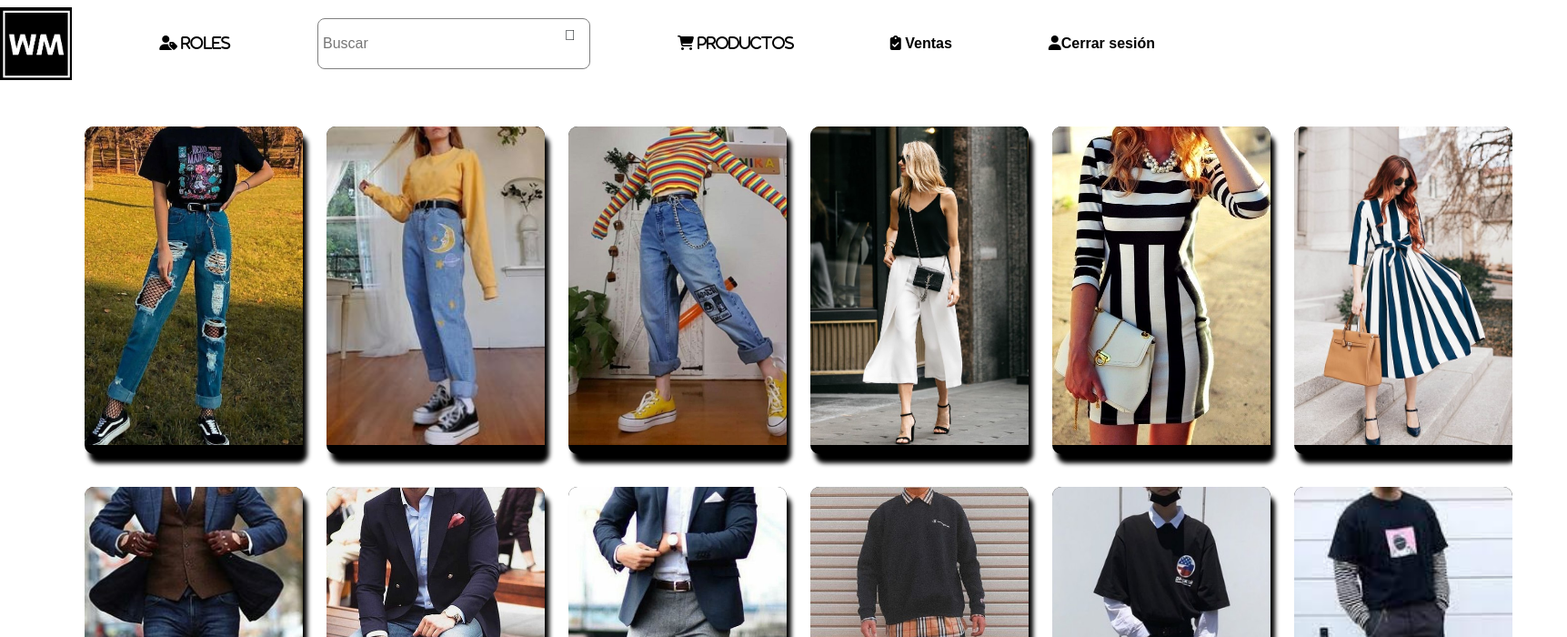
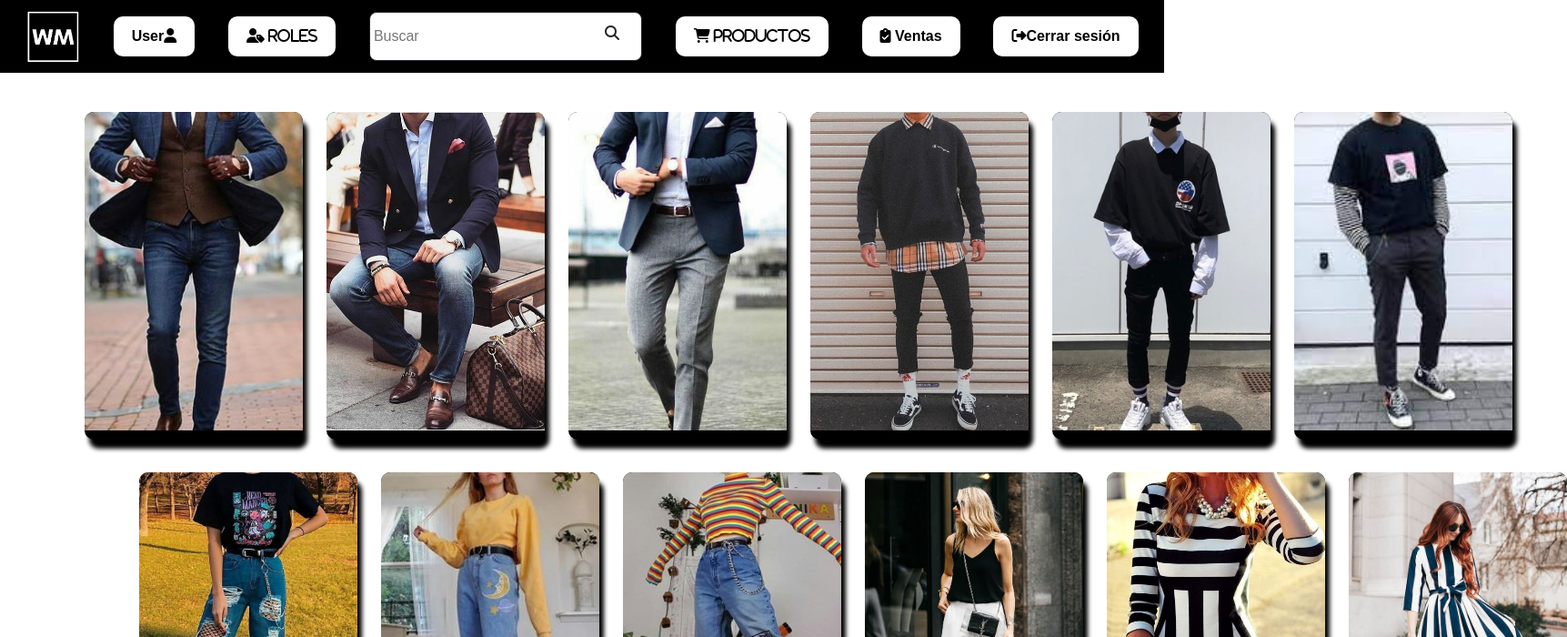
Before and after one commit to jarrieta1989/webmaster, a React (Create React App) app in the folder Tienda-virtual/: page / in a window 1280 px wide. Shown: the top 700 px of the page at 91% size, 1723 px wide, since content can reach past the window. Built offline with nearby package versions, Linux system fonts and the light colour scheme.

Commit message:
Si el usuario esta registrado colocara su nombre, si no 'user'

```diff
--- a/Tienda-virtual/src/Layouts/Layout.jsx
+++ b/Tienda-virtual/src/Layouts/Layout.jsx
@@ -4,7 +4,7 @@ import Footer from '../components/Footer'
 
 const Layaout = ({children}) => {
     return (
-        <div className= 'mainContainer'>
+        <div className= 'mainContainer1'>
             <Navbar/>
             <main> {children}</main>
             <Footer/>
--- a/Tienda-virtual/src/Layouts/Layout2.jsx
+++ b/Tienda-virtual/src/Layouts/Layout2.jsx
@@ -4,7 +4,7 @@ import Footer from '../components/Footer'
 
 const Layaout2 = ({children}) => {
     return (
-        <div className= 'mainContainer'>
+        <div className= 'mainContainer1'>
             <Navbar2/>
             <main> {children}</main>
             <Footer/>
--- a/Tienda-virtual/src/components/cardRopa.jsx
+++ b/Tienda-virtual/src/components/cardRopa.jsx
@@ -1,4 +1,5 @@
 import React from 'react'
+import '../styles/home.css'
 
 const CardRopa = ({ nombrePrenda, imagen}) => {
     return (
--- a/Tienda-virtual/src/components/navbar.jsx
+++ b/Tienda-virtual/src/components/navbar.jsx
@@ -1,48 +1,53 @@
 import {Link} from 'react-router-dom';
+import { useAuth0 } from "@auth0/auth0-react";
 import logo from '../media/logo.png';
 import '../styles/navbar.css'
 
 
 
 function Navbar() {
+    const { logout } = useAuth0();
+    const {user, isAuthenticated} = useAuth0();
     return(
 
         <header>
-            <ul className="navbar">
+            <ul className="navbar1">
             <li>
-                <img src= {logo} alt="imagen" className="logo" />
+                <img src= {logo} alt="imagen" className="logo1" />
+            </li>
+            <li>
+                <button className="botonGenerico1 mainButton1" type="submit">{isAuthenticated ? user.name: "User"}
+                <i className="fas fa-user" id="login"></i></button>
             </li>
             <li>
                 <Link to='/roles'>
-                <button className="botonGenerico mainButton">
+                <button className="botonGenerico1 mainButton1">
                 <i class="fas fa-user-tag" id='roles'> Roles </i>
                 </button>
                 </Link>
             </li>
             <li>
-                <div className="buscar">
+                <div className="buscar1">
                 <input placeholder="Buscar" />
-                <i className="fas fa-search botonGenerico iconoBusqueda"></i>
+                <i className="fas fa-search botonGenerico1 iconoBusqueda1"></i>
                 </div>
             </li>
             <li>
-                <Link to='/productos'>
-                <button className="botonGenerico mainButton">
+                <Link to='/ModuloProductos'>
+                <button className="botonGenerico1 mainButton1">
                     <i className="fas fa-shopping-cart" id="carrito"> Productos</i>
                 </button>
                 </Link>
             </li>
             <li>
                 <Link to='/ventas'>
-                <button className="botonGenerico mainButton">
+                <button className="botonGenerico1 mainButton1">
                 <i class="fas fa-clipboard-check" id='ventas'></i> Ventas </button>
                 </Link>
             </li>
             <li>
-                <Link to='/inicio'>
-                <button className="botonGenerico mainButton">
-                <i className="fas fa-user" id="login"></i>Cerrar sesión </button>
-                </Link>
+                <button className="botonGenerico1 mainButton1" onClick={() => logout({ returnTo: window.location.origin })}>
+                <i className= "fas fa-sign-out-alt" id="login"></i>Cerrar sesión </button>
             </li>
             </ul>
         </header>
--- a/Tienda-virtual/src/pages/Home.jsx
+++ b/Tienda-virtual/src/pages/Home.jsx
@@ -1,6 +1,5 @@
 import React from 'react'
 import CardRopa from '../components/cardRopa'
-import '../styles/home.css'
 import jean from '../media/jean.jpg'
 import pantalon from '../media/pantalon.jpg'
 import zapatos from '../media/zapatos.jpg'
@@ -19,18 +18,6 @@ const Home = () => {
         <main>
            <section>
                <ul className="breedCardContainer1">
-               <CardRopa imagen={jean} />
-               <CardRopa imagen={pantalon} />
-               <CardRopa imagen={zapatos} />
-               <CardRopa imagen={pantalonbl} />
-               <CardRopa imagen={vestido} />
-               <CardRopa imagen={vestidong} />
-
-               </ul>
-           </section>
-           <br/>
-           <section>
-               <ul className="breedCardContainer1">
                <CardRopa imagen={traje} />
                <CardRopa imagen={hombre} />
                <CardRopa imagen={formal} />
@@ -38,6 +25,16 @@ const Home = () => {
                <CardRopa imagen={vintage} />
                <CardRopa imagen={nike} />
                </ul>
+               <section>
+               <ul className="breedCardContainer1">
+               <CardRopa imagen={jean} />
+               <CardRopa imagen={pantalon} />
+               <CardRopa imagen={zapatos} />
+               <CardRopa imagen={pantalonbl} />
+               <CardRopa imagen={vestido} />
+               <CardRopa imagen={vestidong} />
+               </ul>
+           </section>
            </section>
         </main>
     )
--- a/Tienda-virtual/src/styles/home.css
+++ b/Tienda-virtual/src/styles/home.css
@@ -38,9 +38,7 @@ body{
 .contenedorImagen1 > img{
 
     object-fit: cover;
-
     width: 100%;
-
     border-top-right-radius: 10px;
     border-top-left-radius:10px ;
 }
--- a/Tienda-virtual/src/styles/navbar.css
+++ b/Tienda-virtual/src/styles/navbar.css
@@ -84,6 +84,6 @@ ul{
 .iconoBusqueda1:hover{
   color: black;
 }
-#roles, #carrito, #login , #lupa, #ventas{
+#roles, #carrito, #login, #lupa, #ventas{
   font-size: 1rem;
 }
```
